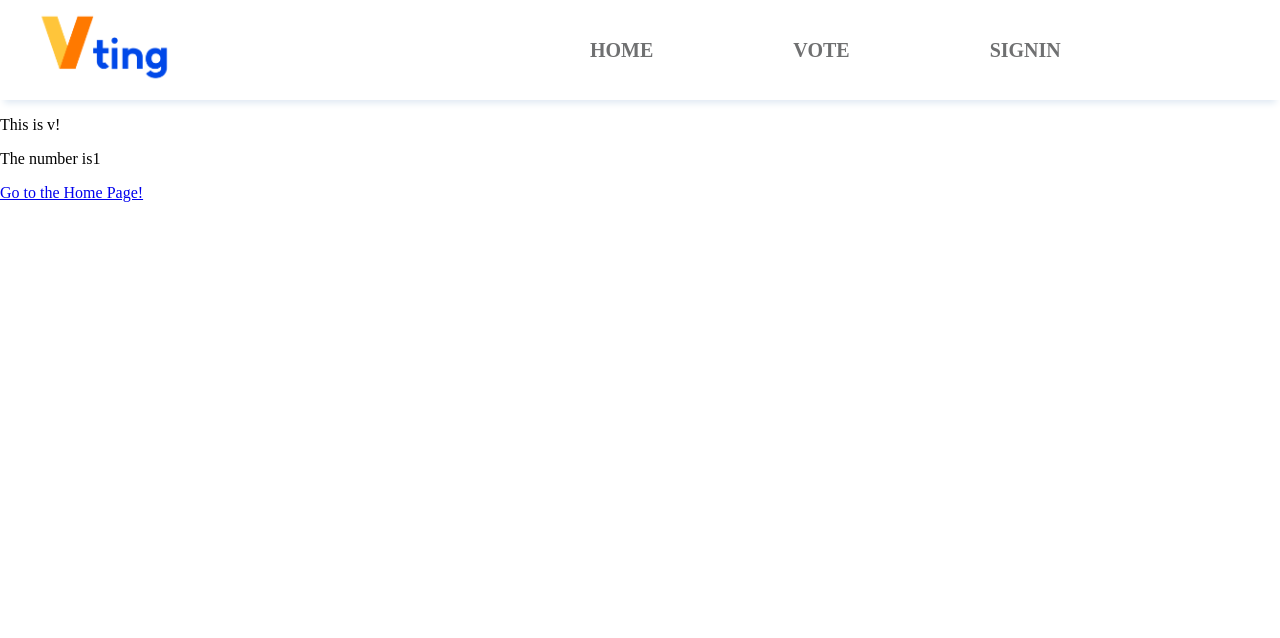
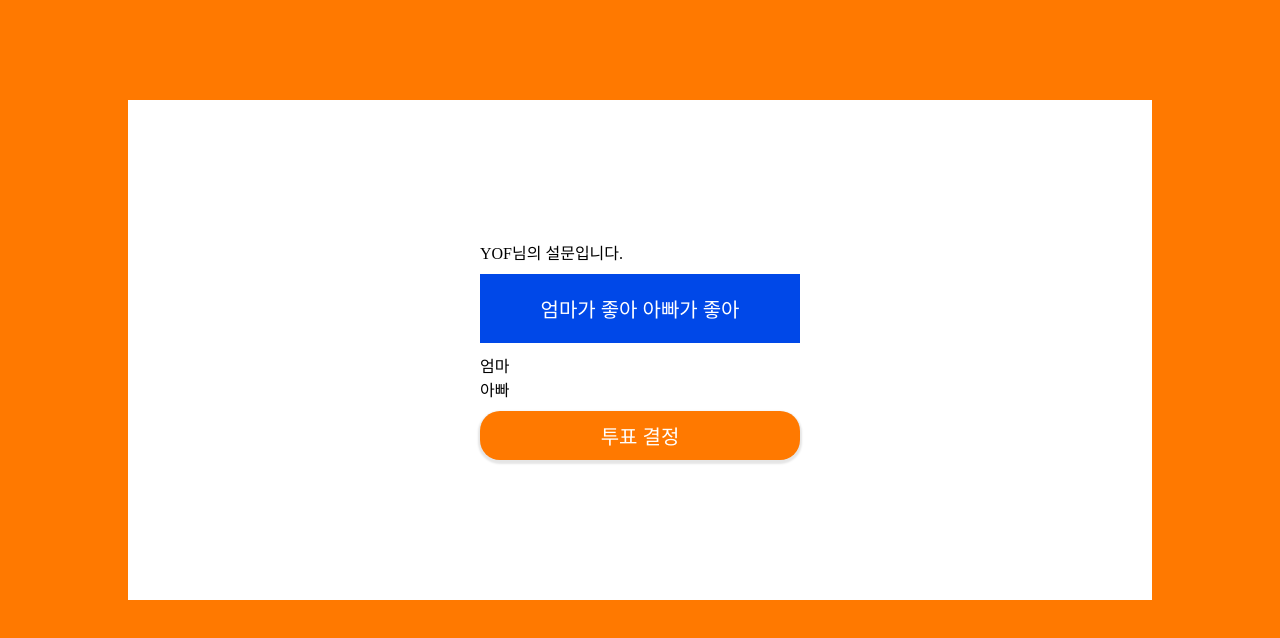
Before and after one commit to elinapark0818/vting-1, a React (Create React App) app in the folder client/: page /v/1 in a window 1280 px wide. Shown: the top 638 px of the page. Built offline with nearby package versions, Linux system fonts and the light colour scheme.

Commit message:
Feat : 설문 접속 페이지 생성, Path : /client

```diff
--- a/client/src/App.tsx
+++ b/client/src/App.tsx
@@ -6,11 +6,13 @@ import Edit from "./MyPage/Edit/Edit";
 import MyPage from "./MyPage/MyPage";
 import Navbar from "./Navbar/Navbar";
 import V from "./v/V";
+import VCode from "./v/VCode";
+import VResult from "./v/VResult";
 import NewVote from "./new/new";
 import { Provider } from "react-redux";
 import store from "./store/index";
 
-import React from "react";
+import React, { useEffect, useState } from "react";
 import SignIn from "./SignIn/SignIn";
 // import Modal from "./Modal/Modal";
 
@@ -25,44 +27,55 @@ import SignIn from "./SignIn/SignIn";
 // ? 굳이 React.FC 안쓰고 함수선언식으로 해도 되니까 화살표함수를 안쓰는 방향으로 해보자!
 
 function App() {
-  // 서버통신 및 파이프라인 체크를 위한 임시 기능입니다.
-  // 성공 후 삭제하셔도 됩니다.
-  // useEffect(() => {
-  //   const getAccessToken = async () => {
-  //     try {
-  //       const response = await axios({
-  //         method: "post",
-  //         url: "/",
-  //         data: { email: "test@yof.com" },
-  //       });
-  //       if (response.status === 200) {
-  //         console.log("Hello World from client");
-  //       }
-  //     } catch (e) {
-  //       console.log(e);
-  //     }
-  //   };
+  const [voteMode, setVoteMode] = useState(false);
 
-  //   getAccessToken();
-  // }, []);
+  useEffect(() => {
+    if (document.location.href.includes("v")) {
+      setVoteMode(true);
+    } else {
+      setVoteMode(false);
+    }
+  }, []);
 
-  // type SignInProps = {
-  //   styles: React.CSSProperties;
-  // };
-
+  if (voteMode) {
     return (
       <Provider store={store}>
         <BrowserRouter>
-        <Navbar />
+          <Routes>
+            <Route path="/v" element={<V />}>
+              <Route path="" element={<VCode />} />
+              <Route path=":code" element={<VResult />} />
+            </Route>
+          </Routes>
+
           <Routes>
             <Route path="/" element={<Home />} />
 
             <Route path="dashboard" element={<Dashboard />} />
 
-          <Route path="v">
-            <Route index element={<V />} />
-            <Route path=":number" element={<V />} />
+            <Route path="new" element={<NewVote />} />
+
+            <Route path="myPage" element={<MyPage />}>
+              <Route path="" element={<Edit />} />
+              <Route path="delete" element={<Delete />} />
             </Route>
+
+            <Route path="signIn" element={<SignIn />} />
+          </Routes>
+          {/* <Modal /> */}
+        </BrowserRouter>
+      </Provider>
+    );
+  } else {
+    return (
+      <Provider store={store}>
+        <BrowserRouter>
+          <Navbar />
+
+          <Routes>
+            <Route path="/" element={<Home />} />
+
+            <Route path="dashboard" element={<Dashboard />} />
 
             <Route path="new" element={<NewVote />} />
 
@@ -78,5 +91,6 @@ function App() {
       </Provider>
     );
   }
+}
 
 export default App;
--- a/client/src/Home/Home.tsx
+++ b/client/src/Home/Home.tsx
@@ -66,7 +66,114 @@ function Home({ text }: Props) {
       <Link to="/new">
         <div className="newVoteBtn vtingButton">설문 생성하기</div>
       </Link>
-      <div className="services">서비스 소개 영역입니다. (추후 제작 예정)</div>
+      <div className="services">
+        <Testfunc />
+      </div>
+    </div>
+  );
+}
+
+function Testfunc() {
+  const serverURL: string = "http://localhost:8000";
+
+  const CheckEmail1 = async () => {
+    try {
+      const res = await axios.post(
+        serverURL + "/user/check",
+        {
+          user_id: "test@yof.com",
+        },
+        { withCredentials: true }
+      );
+      if (res.status === 200 && res.data.message === "Success verified") {
+        console.log("이미 가입된 회원입니다.");
+      }
+    } catch (e) {
+      console.log(e);
+    }
+  };
+
+  const CheckEmail2 = async () => {
+    try {
+      const res = await axios.post(
+        serverURL + "/user/check",
+        {
+          user_id: "dummy@email.com",
+        },
+        { withCredentials: true }
+      );
+      if (res.status === 200 && res.data.message === "It doesn't match") {
+        console.log("회원가입이 가능한 아이디입니다.");
+      }
+    } catch (e) {
+      console.log(e);
+    }
+  };
+
+  const CheckPass1 = async () => {
+    try {
+      const res = await axios.post(
+        serverURL + "/user/check",
+        {
+          password: "1q2w3e4r",
+        },
+        { withCredentials: true }
+      );
+      if (res.status === 200) {
+        console.log("message 뭐라고? ===>", res.data.message);
+      }
+    } catch (e) {
+      console.log(e);
+    }
+  };
+
+  const CheckPass2 = async () => {
+    try {
+      const res = await axios.post(
+        serverURL + "/user/check",
+        {
+          password: "q1w2e34r",
+        },
+        { withCredentials: true }
+      );
+      if (res.status === 200) {
+        console.log("message 뭐라고? ===>", res.data.message);
+      }
+    } catch (e) {
+      console.log(e);
+    }
+  };
+
+  return (
+    <div>
+      <button
+        onClick={() => {
+          CheckEmail1();
+        }}
+      >
+        1. 이미 있는 아이디
+      </button>
+      <button
+        onClick={() => {
+          CheckEmail2();
+        }}
+      >
+        2. 새로운 아이디
+      </button>
+      <button
+        onClick={() => {
+          CheckPass1();
+        }}
+      >
+        3. 맞는 비밀번호
+      </button>
+      <button
+        onClick={() => {
+          CheckPass2();
+        }}
+      >
+        4. 틀린 비밀번호
+      </button>
     </div>
   );
 }
--- a/client/src/v/V.tsx
+++ b/client/src/v/V.tsx
@@ -1,34 +1,22 @@
 import React, { useEffect, useState } from "react";
-import { Link, useParams } from "react-router-dom";
+import { Link, useParams, Routes, Route, Outlet } from "react-router-dom";
+import "./v.scss";
+import vtinglogo from "../assets/vt_logo_2.png";
+import VResult from "./VResult";
+import VCode from "./VCode";
 
-interface Props {
-  text: string;
-}
-
-function V({ text }: Props) {
-  const [message, setMessage] = useState("");
-  const { number } = useParams();
-
-  useEffect(() => {
-    if (number) {
-      setMessage("The number is" + number);
-    } else {
-      setMessage("No number was provided");
-    }
-  }, []);
+function V() {
+  const [voteCode, setVoteCode] = useState("");
+  const [result, setResult] = useState(false);
+  const { code } = useParams();
 
   return (
-    <div>
-      <p>{text}</p>
-
-      <p>{message}</p>
-      <Link to="/">Go to the Home Page!</Link>
+    <div className="voteCodePageCon">
+      <div className="voteCodePage">
+        <Outlet />
+      </div>
     </div>
   );
 }
 
-V.defaultProps = {
-  text: "This is v!",
-};
-
 export default V;
--- /dev/null
+++ b/client/src/v/VCode.tsx
@@ -0,0 +1,31 @@
+import React, { useEffect, useState } from "react";
+import { Link, useParams, Routes, Route, Outlet } from "react-router-dom";
+import "./v.scss";
+import vtinglogo from "../assets/vt_logo_2.png";
+import VResult from "./VResult";
+
+function VCode() {
+  const [voteCode, setVoteCode] = useState("");
+  const [result, setResult] = useState(false);
+  const { code } = useParams();
+
+  return (
+    <>
+      <div className="voteCodeVtingLogo">
+        <img src={vtinglogo} alt="vting_logo" />
+      </div>
+      <div className="voteCodeInput">
+        <input
+          value={voteCode}
+          onChange={(e) => setVoteCode(e.target.value)}
+          placeholder="접속 코드 6자리를 입력하세요."
+        ></input>
+      </div>
+      <Link to={"/v/" + voteCode}>
+        <div className="voteCodeButton vtingButton">Vting 접속하기!</div>
+      </Link>
+    </>
+  );
+}
+
+export default VCode;
--- /dev/null
+++ b/client/src/v/VResult.tsx
@@ -0,0 +1,27 @@
+import React, { useEffect, useState } from "react";
+import { Link, useParams } from "react-router-dom";
+import "./v.scss";
+import vtinglogo from "../assets/vt_logo_2.png";
+
+function VResult() {
+  const [voteCode, setVoteCode] = useState("");
+  const [result, setResult] = useState(false);
+  const { code } = useParams();
+  useEffect(() => {
+    if (code) setResult(true);
+  }, [code]);
+
+  return (
+    <div>
+      <div className="votingProfile">YOF님의 설문입니다.</div>
+      <div className="votingTitle">엄마가 좋아 아빠가 좋아</div>
+      <div className="votingContent">
+        <div>엄마</div>
+        <div>아빠</div>
+      </div>
+      <div className="voteCodeButton vtingButton">투표 결정</div>
+    </div>
+  );
+}
+
+export default VResult;
--- /dev/null
+++ b/client/src/v/v.scss
@@ -0,0 +1,54 @@
+@import "../index.scss";
+
+.voteCodePageCon {
+  height: 100vh;
+  background-color: $vting-orange;
+  display: flex;
+  .voteCodePage {
+    width: 80%;
+    margin-left: 10%;
+    margin-top: 100px;
+    height: 500px;
+    background-color: white;
+    display: flex;
+    flex-direction: column;
+    align-items: center;
+    justify-content: center;
+  }
+  .voteCodeVtingLogo {
+    padding: 10px 0;
+    img {
+      width: 200px;
+    }
+  }
+  .voteCodeInput {
+    margin-top: 20px;
+    padding: 10px 0;
+    input {
+      text-align: center;
+      font-size: 20px;
+      width: 300px;
+      height: 30px;
+      border: none;
+      border-bottom: 3px solid $vting-blue;
+    }
+  }
+  .voteCodeButton {
+    font-size: 20px;
+    font-weight: 500;
+    width: 300px;
+    text-align: center;
+  }
+  a {
+    text-decoration: none;
+  }
+  .votingTitle {
+    padding: 20px 30px;
+    font-size: 20px;
+    font-weight: 500;
+    margin: 10px 0;
+    background-color: $vting-blue;
+    color: white;
+    text-align: center;
+  }
+}
```
Lines whose indentation alone changed are shown as unchanged.
